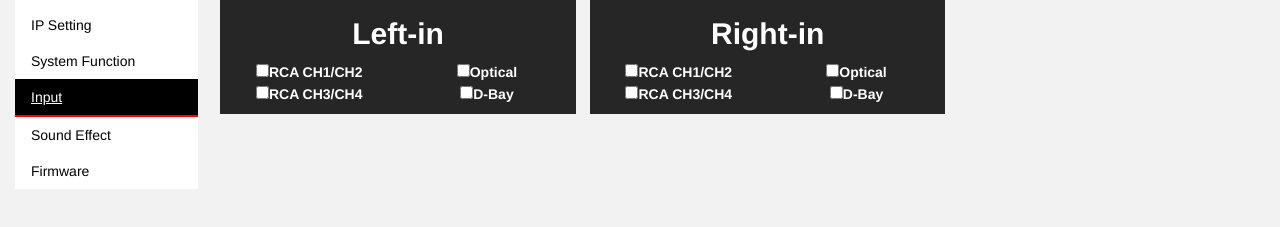
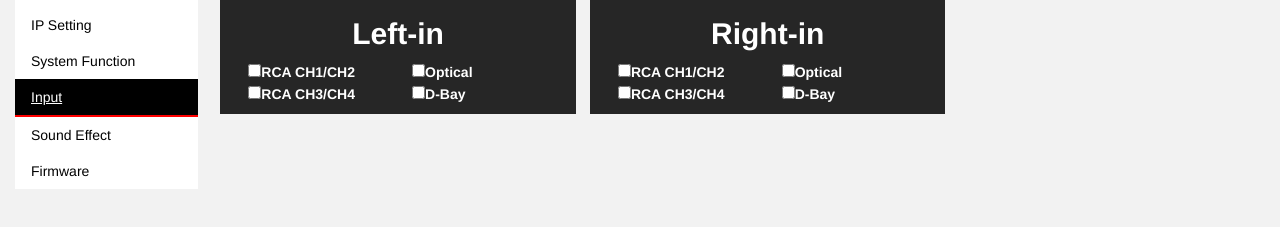
Before and after one commit to WilliamHuang1995/keiga, a plain HTML site: page index.html in a window 1280 px wide. Both pictures are taken after a click on the link "Input". Shown: the part 141-368 px from the top of the page. Drawn offline with Linux system fonts and the light colour scheme.

Commit message:
some more css fixes for 'input'

```diff
--- a/index.html
+++ b/index.html
@@ -1,6 +1,14 @@
 <HEAD>
     <title>Keiga Electronic Inc.</title>
-
+<!--
+  <link rel="stylesheet" type="text/css" href="bootstrap.min.css">
+   <link rel="stylesheet" type="text/css" href="bootstrap-slider.min.css">
+    <link rel="stylesheet" type="text/css" href="style.css">
+    <script type="text/javascript" src="jquery.js"></script>
+  <script type="text/javascript" src="bootstrap.min.js"></script>
+  <script type="text/javascript" src="bootstrap-slider.min.js"></script>
+    <script type="text/javascript" src="script.js"></script>
+-->
     <script type="text/javascript" src="jquery-3.2.1.min.js"></script>
     <script type="text/javascript" src="bootstrap-slider.min.js"></script>
     <script type="text/javascript" src="script.js"></script>
@@ -8,7 +16,6 @@
     <link rel="stylesheet" type="text/css" href="bootstrap-slider.min.css">
     <link rel="stylesheet" type="text/css" href="bootstrap.min.css">
     <script type="text/javascript" src="bootstrap.min.js"></script>
-    <script type="text/javascript" src="bootstrap-slider.min.js"></script>
 </HEAD>
 <html>
     <!--div class="container"-->
@@ -407,7 +414,7 @@
                     <!--Input-->
                     <div class="row input">
 
-                        <div class="col-md-4 text-center customgrey" style="margin:0 0.5em;" >ZONE 1
+                        <div class="col-md-4 customgrey" style="margin:0 0.5em;"><div class="text-center">ZONE 1</div>
                             <div class="row">
                                 <div class="col-md-12" id="header" style="display:flex;">
 
@@ -419,9 +426,9 @@
                                 <ul>
                                     <li class="text-center"><h2><b>Left-in</b></h2></li>
 
-                                    <div style="display:flex;"><span style="width:50%"><input type="checkbox"><b>RCA CH1/CH2</b></span>
+                                    <div class="input-channel"><span style="width:50%"><input type="checkbox"><b>RCA CH1/CH2</b></span>
                                         <span style="width:50%"><input type="checkbox"><b>Optical</b></span></div>
-                                    <div style="display:flex;"><span style="width:50%"><input type="checkbox"><b>RCA CH3/CH4</b></span>
+                                    <div class="input-channel"><span style="width:50%"><input type="checkbox"><b>RCA CH3/CH4</b></span>
                                         <span style="width:50%"><input type="checkbox"><b>D-Bay</b></span></div>
 
 
@@ -431,7 +438,7 @@
                         </div>
 
 
-                        <div class="col-md-4 text-center customgrey" style="margin:0 0.5em;">ZONE 2
+                        <div class="col-md-4 customgrey" style="margin:0 0.5em;"><div class="text-center">ZONE 2</div>
                             <div class="row">
                                 <div class="col-md-12" id="header" style="display:flex;">
 
@@ -443,9 +450,9 @@
                                 <ul>
                                     <li class="text-center"><h2><b>Right-in</b></h2></li>
 
-                                    <div style="display:flex;"><span style="width:50%"><input type="checkbox"><b>RCA CH1/CH2</b></span>
+                                    <div class="input-channel" ><span style="width:50%"><input type="checkbox"><b>RCA CH1/CH2</b></span>
                                         <span style="width:50%"><input type="checkbox"><b>Optical</b></span></div>
-                                    <div style="display:flex;"><span style="width:50%"><input type="checkbox"><b>RCA CH3/CH4</b></span>
+                                    <div class="input-channel"><span style="width:50%"><input type="checkbox"><b>RCA CH3/CH4</b></span>
                                         <span style="width:50%"><input type="checkbox"><b>D-Bay</b></span></div>
 
 
--- a/style.css
+++ b/style.css
@@ -9,6 +9,10 @@
     height:4em
 }
 
+.input-channel{
+    display:flex;
+    margin-left: 2em;
+}
 ul {
     list-style-type: none;
     margin: 0;
```
